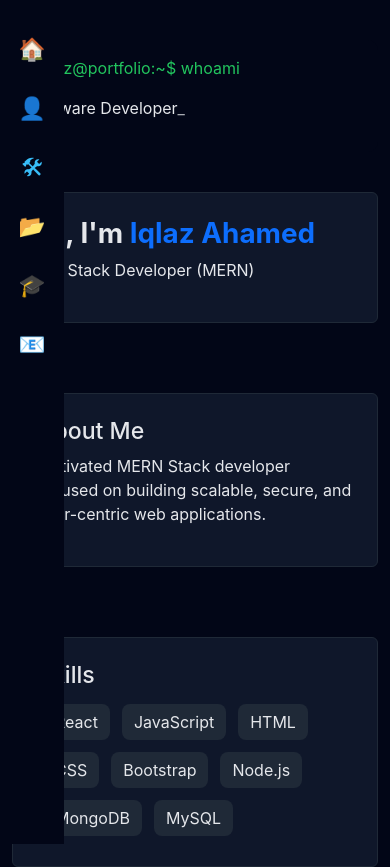
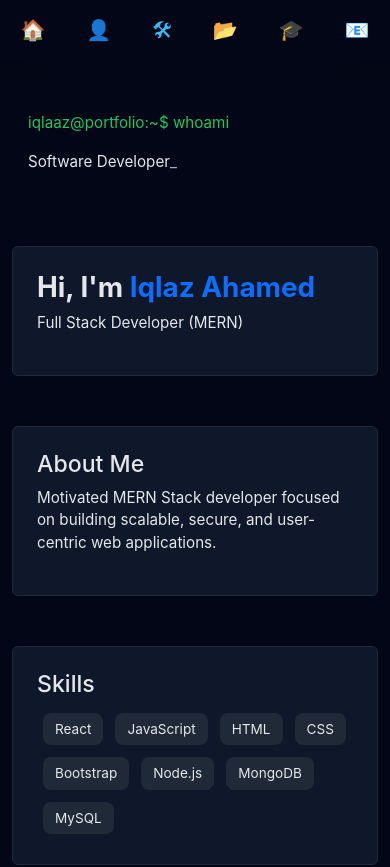
Before and after one commit to IqlazAhamed/portfolio, a React (Create React App) app: page / in a window 390 px wide. Shown: the top 867 px of the page. Built offline with nearby package versions, Linux system fonts and the light colour scheme.

Commit message:
Make portfolio fully responsive for mobile

```diff
--- a/src/App.css
+++ b/src/App.css
@@ -227,6 +227,99 @@ body {
   border-radius: 12px;
 }
 
+/* ===============================
+   MOBILE RESPONSIVE
+================================ */
+@media (max-width: 768px) {
+
+  /* APP LAYOUT */
+  .app {
+    flex-direction: column;
+  }
+
+  /* SIDEBAR → TOP BAR */
+  .sidebar {
+    position: fixed;
+    top: 0;
+    left: 0;
+    width: 100%;
+    height: 60px;
+    flex-direction: row;
+    justify-content: space-around;
+    padding: 0;
+    z-index: 1000;
+  }
+
+  /* SIDEBAR BUTTONS */
+  .sidebar button {
+    font-size: 20px;
+    margin: 0;
+  }
+
+  /* DISABLE TOOLTIP ON MOBILE */
+  .sidebar button::after {
+    display: none;
+  }
+
+  /* CONTENT FULL WIDTH */
+  .content {
+    margin-left: 0;
+    margin-top: 80px;
+    padding: 16px;
+  }
+
+  /* TERMINAL */
+  .terminal {
+    padding: 14px;
+    font-size: 0.9rem;
+  }
+
+  /* SECTIONS */
+  .section {
+    margin-bottom: 50px;
+  }
+
+  /* CARDS */
+  .card {
+    padding: 18px !important;
+    border-radius: 14px;
+  }
+
+  /* HEADINGS */
+  h1 {
+    font-size: 1.6rem;
+  }
+
+  h3 {
+    font-size: 1.2rem;
+  }
+
+  p {
+    font-size: 0.95rem;
+  }
+
+  /* SKILLS TAGS */
+  .skill-tags {
+    gap: 8px;
+  }
+
+  .skill-tags span {
+    font-size: 0.85rem;
+    padding: 5px 10px;
+  }
+
+  /* ACCORDION */
+  .accordion-button {
+    font-size: 0.95rem;
+    padding: 12px;
+  }
+
+  .accordion-body {
+    font-size: 0.9rem;
+    padding: 12px;
+  }
+}
+
 /* When opened */
 .accordion-button:not(.collapsed) {
   background-color: #0f172a;
```
